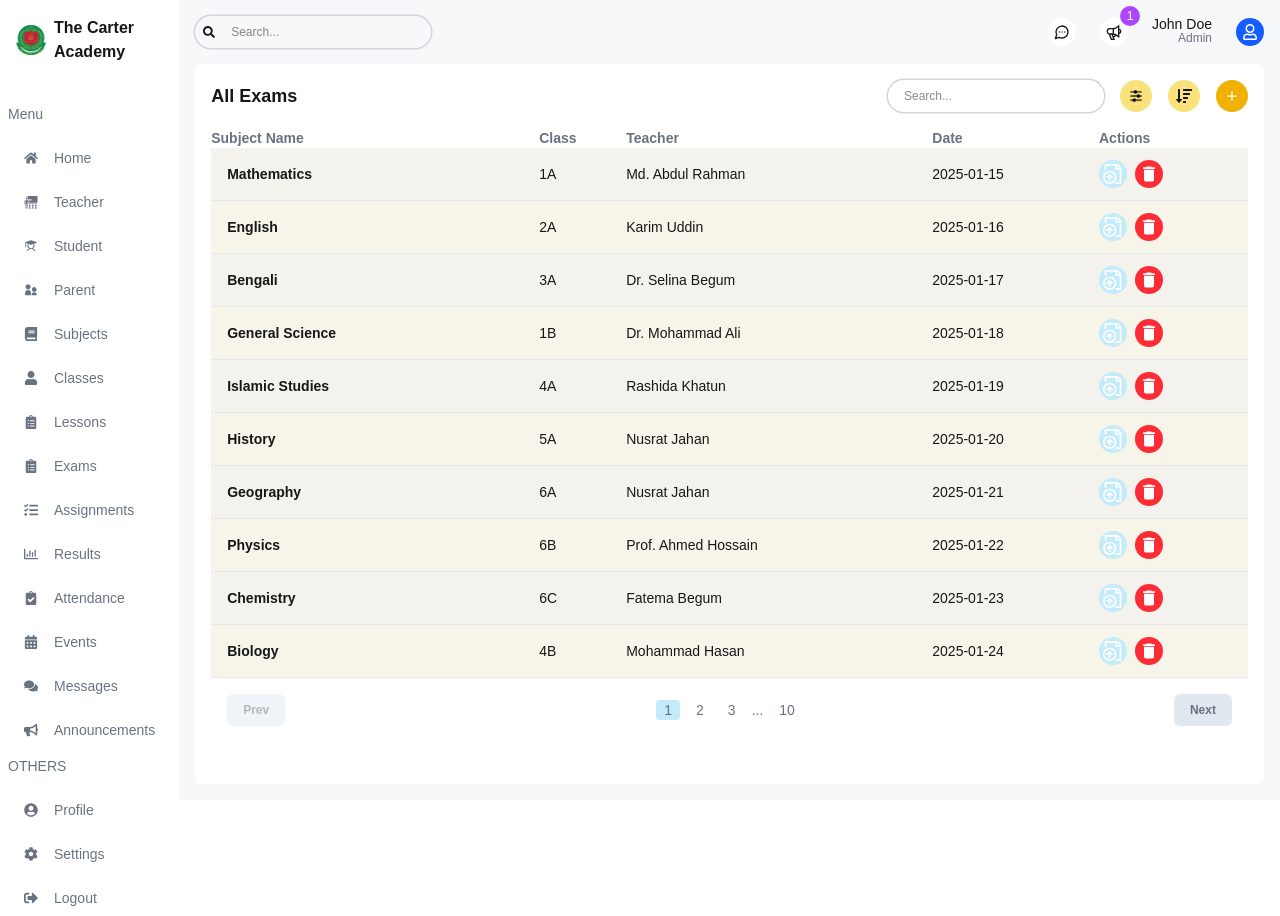
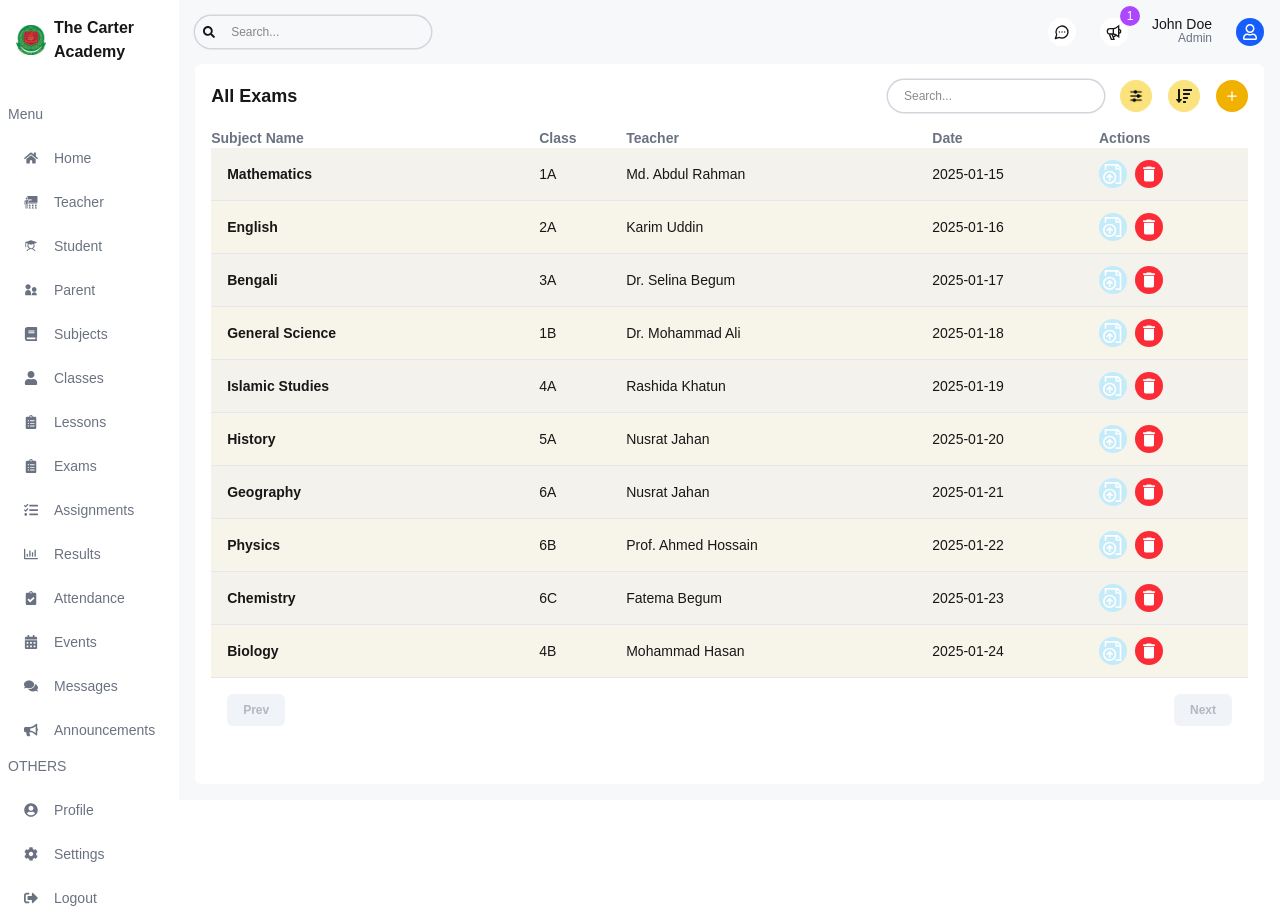
Before and after one commit to Rokib324/School_Management_System, a Next.js app: page /list/exams in a window 1280 px wide. Built offline with nearby package versions, Linux system fonts and the light colour scheme.

Commit message:
implement data fetching from prisma schema and pagination

```diff
--- a/src/app/(dashboard)/list/teachers/page.tsx
+++ b/src/app/(dashboard)/list/teachers/page.tsx
@@ -1,25 +1,18 @@
-'use client'
+
 import TableSearch from '@/components/TableSearch'
 import React from 'react'
 import { FaEdit, FaEye, FaPlus, FaSortAmountDown, FaTrash } from 'react-icons/fa'
 import Image from 'next/image'
 import Pagination from '@/components/Pagination'
 import Table from '@/components/Table'
-import { role, teachersData } from '@/lib/data'
+import { role } from '@/lib/data'
 import Link from 'next/link'
 import FormModal from '@/components/FormModal'
+import { Class, Subject, Teacher } from '@/generated/prisma'
+import  prisma  from '@/lib/prisma'
+import { ITEMS_PER_PAGE } from '@/lib/settings'
 
-type Teacher = {
-  id: number;
-  teacherId: string;
-  name: string;
-  email?: string;
-  photo: string;
-  phone: string;
-  subjects: string[];
-  classes: string[];
-  address: string;
-};
+
 
 const columns = [
   {
@@ -57,15 +50,17 @@
   },
 ];
 
-const TeacherListPage = () => {
-  const renderRow = (item: Teacher) => (
+
+type TeacherList = Teacher & { subjects: Subject[] } & { classes: Class[] };
+
+const renderRow = (item: TeacherList) => (
   <tr
     key={item.id}
     className="border-b border-gray-200 even:bg-[#F7F4EA] odd:bg-[#F3F2EC] text-sm hover:bg-amber-50"
   >
     <td className="flex items-center gap-4 p-4">
       <Image
-          src={item.photo}
+        src={item.img || "/no_profile_img.png"}
         alt=""
         width={40}
         height={40}
@@ -76,9 +71,9 @@
         <p className="text-xs text-gray-500">{item?.email}</p>
       </div>
     </td>
-      <td className="hidden md:table-cell">{item.teacherId}</td>
-      <td className="hidden md:table-cell">{item.subjects.join(",")}</td>
-      <td className="hidden md:table-cell">{item.classes.join(",")}</td>
+    <td className="hidden md:table-cell">{item.username}</td>
+    <td className="hidden md:table-cell">{item.subjects.map((subject) => subject.name).join(",")}</td>
+    <td className="hidden md:table-cell">{item.classes.map((classItem) => classItem.name).join(",")}</td>
     <td className="hidden md:table-cell">{item.phone}</td>
     <td className="hidden md:table-cell">{item.address}</td>
     <td>
@@ -100,6 +95,21 @@
     </td>
   </tr>
 );
+
+const TeacherListPage = async ({searchParams}: {searchParams: {page?: string} | undefined}) => {
+  const page = searchParams?.page ? parseInt(searchParams.page) : 1;
+
+  const data = await prisma.teacher.findMany({
+    include: {
+      subjects: true,
+      classes: true,
+    },
+    take: ITEMS_PER_PAGE,
+    skip: ITEMS_PER_PAGE * (page - 1),
+  })
+
+  const count = await prisma.teacher.count();
+
   return (
     <div className='bg-white p-4 rounded-md flex-1 m-4 mt-0'>
       {/* TOP */}
@@ -119,9 +129,9 @@
         </div>
       </div>
       {/* LIST */}
-      <Table columns={columns} renderRow={renderRow} data={teachersData} />
+      <Table columns={columns} renderRow={renderRow} data={data} />
       {/* Pagination */}
-      <Pagination />
+      <Pagination page={page} count={count} />
     </div>
   )
 }
--- a/src/components/FormModal.tsx
+++ b/src/components/FormModal.tsx
@@ -1,3 +1,4 @@
+'use client'
 import React, { useState } from "react";
 import { IoIosAdd, IoIosClose } from "react-icons/io";
 import { GrDocumentUpdate } from "react-icons/gr";
--- a/src/components/Pagination.tsx
+++ b/src/components/Pagination.tsx
@@ -1,19 +1,62 @@
-import React from 'react'
+"use client";
 
-const Pagination = () => {
+import { ITEMS_PER_PAGE } from "@/lib/settings";
+import { useRouter } from "next/navigation";
+
+const Pagination = ({ page, count }: { page: number; count: number }) => {
+  const router = useRouter();
+
+  const hasPrev = ITEMS_PER_PAGE * (page - 1) > 0;
+  const hasNext = ITEMS_PER_PAGE * (page - 1) + ITEMS_PER_PAGE < count;
+
+  const changePage = (newPage: number) => {
+    const params = new URLSearchParams(window.location.search);
+    params.set("page", newPage.toString());
+    router.push(`${window.location.pathname}?${params}`);
+  };
   return (
-    <div className='p-4 flex items-center justify-between text-gray-500'>
-        <button disabled className='py-2 px-4 rounded-md bg-slate-200 text-xs font-semibold disabled:opacity-50 disabled:cursor-not-allowed'>Prev</button>
-        <div className='flex items-center gap-2 text-sm'>
-            <button className='px-2 rounded-sm bg-sky'>1</button>
-            <button className='px-2 rounded-sm'>2</button>
-            <button className='px-2 rounded-sm'>3</button>
-            ...
-            <button className='px-2 rounded-sm'>10</button>
-        </div>
-        <button className='py-2 px-4 rounded-md bg-slate-200 text-xs font-semibold disabled:opacity-50 disabled:cursor-not-allowed'>Next</button>
+    <div className="p-4 flex items-center justify-between text-gray-500">
+      <button
+        disabled={!hasPrev}
+        className="py-2 px-4 rounded-md bg-slate-200 text-xs font-semibold disabled:opacity-50 disabled:cursor-not-allowed"
+        onClick={() => {
+          changePage(page - 1);
+        }}
+      >
+        Prev
+      </button>
+      <div className="flex items-center gap-2 text-sm">
+        {Array.from(
+          { length: Math.ceil(count / ITEMS_PER_PAGE) },
+          (_, index) => {
+            const pageIndex = index + 1;
+            return (
+              <button
+                key={pageIndex}
+                className={`px-2 rounded-sm ${
+                  page === pageIndex ? "bg-sky" : ""
+                }`}
+                onClick={() => {
+                  changePage(pageIndex);
+                }}
+              >
+                {pageIndex}
+              </button>
+            );
+          }
+        )}
+      </div>
+      <button
+        className="py-2 px-4 rounded-md bg-slate-200 text-xs font-semibold disabled:opacity-50 disabled:cursor-not-allowed"
+        disabled={!hasNext}
+        onClick={() => {
+          changePage(page + 1);
+        }}
+      >
+        Next
+      </button>
     </div>
-  )
-}
+  );
+};
 
-export default Pagination
+export default Pagination;
--- /dev/null
+++ b/src/lib/settings.ts
@@ -0,0 +1 @@
+export const ITEMS_PER_PAGE = 5;
```
Also changed, not shown: public/no_profile_img.png (added). Lines whose indentation alone changed are shown as unchanged.
